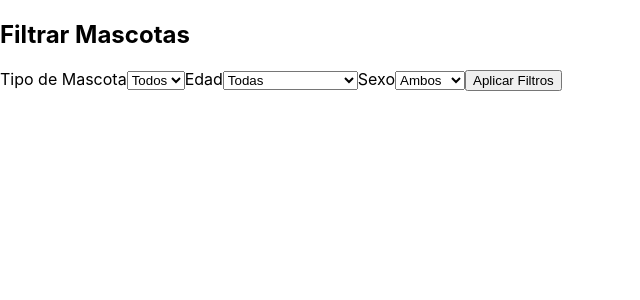
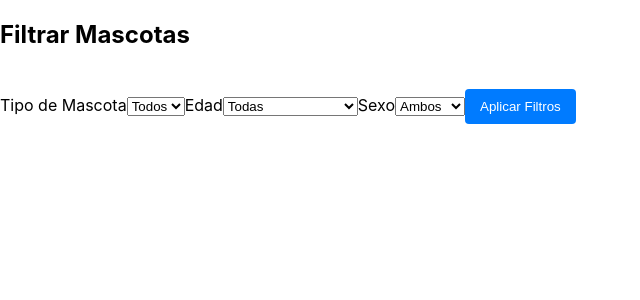
Before and after one commit to Luisferrer02/peludos, a React (Create React App) app: page / in a window 1280 px wide. Shown: the top 300 px of the page, without its empty margins (0-640 px from the left). Built offline with nearby package versions, Linux system fonts and the light colour scheme.

Commit message:
añadido css

```diff
--- a/src/components/ComponenteFilter.jsx
+++ b/src/components/ComponenteFilter.jsx
@@ -1,4 +1,5 @@
 import { useState } from 'react';
+import '../styles/ComponenteFilter.css';
 
 function ComponenteFilter({ aplicarFiltros }) {
   const [tipo, setTipo] = useState('');
@@ -11,17 +12,17 @@ function ComponenteFilter({ aplicarFiltros }) {
   };
 
   return (
-    <form onSubmit={handleSubmit}>
-      <h2>Filtrar Mascotas</h2>
-      <label>Tipo de Mascota</label>
-      <select value={tipo} onChange={(e) => setTipo(e.target.value)}>
+    <form className="filter-form" onSubmit={handleSubmit}>
+      <h2 className="filter-title">Filtrar Mascotas</h2>
+      <label className="filter-label">Tipo de Mascota</label>
+      <select className="filter-select" value={tipo} onChange={(e) => setTipo(e.target.value)}>
         <option value="">Todos</option>
         <option value="Perro">Perro</option>
         <option value="Gato">Gato</option>
       </select>
 
-      <label>Edad</label>
-      <select value={edad} onChange={(e) => setEdad(e.target.value)}>
+      <label className="filter-label">Edad</label>
+      <select className="filter-select" value={edad} onChange={(e) => setEdad(e.target.value)}>
         <option value="">Todas</option>
         <option value="Cachorro">Cachorro</option>
         <option value="Adulto">Adulto</option>
@@ -31,14 +32,14 @@ function ComponenteFilter({ aplicarFiltros }) {
         <option value="mas_de_2_anos">Más de 2 años</option>
       </select>
 
-      <label>Sexo</label>
-      <select value={sexo} onChange={(e) => setSexo(e.target.value)}>
+      <label className="filter-label">Sexo</label>
+      <select className="filter-select" value={sexo} onChange={(e) => setSexo(e.target.value)}>
         <option value="">Ambos</option>
         <option value="Macho">Macho</option>
         <option value="Hembra">Hembra</option>
       </select>
 
-      <button type="submit">Aplicar Filtros</button>
+      <button className="filter-button" type="submit">Aplicar Filtros</button>
     </form>
   );
 }
--- /dev/null
+++ b/src/styles/ComponenteFilter.css
@@ -0,0 +1,15 @@
+
+.filter-button {
+    margin-top: 20px;
+    padding: 10px 15px;
+    background-color: #007bff;
+    color: white;
+    border: none;
+    border-radius: 4px;
+    cursor: pointer;
+    transition: background-color 0.3s ease;
+}
+
+.filter-button:hover {
+    background-color: #0056b3;
+}
```
Also changed, not shown: src/App.css (line endings or trailing spaces).
